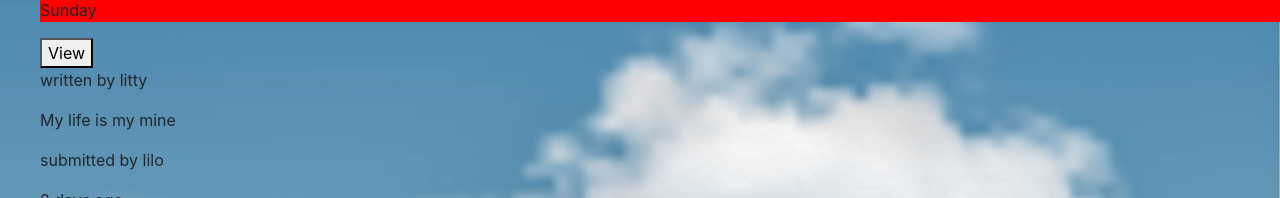
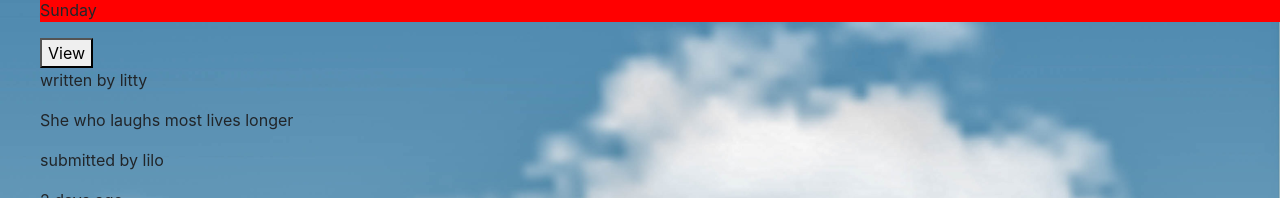
Before and after one commit to joyjoie/quotes, an Angular app in the folder quotes/: page / in a window 1280 px wide. Shown: the part 1691-1889 px from the top of the page. Built offline with nearby package versions, Linux system fonts and the light colour scheme.

Commit message:
array element modified

```diff
--- a/quotes/src/app/quote-description/quote-description.component.ts
+++ b/quotes/src/app/quote-description/quote-description.component.ts
@@ -15,7 +15,7 @@ export class QuoteDescriptionComponent implements OnInit {
      new Quote (4,'Thursday','Pizza melts hearts ',' written by ivy',new Date(2018,4,18),"submitted by lilo"),
      new Quote (5,'Friday','Walking everyday keeps you away from the doctor,maybe',' written by caro',new Date(2018,2,14),"submitted by lilo"),
      new Quote (6,'Saturday','Adventure,Lets :)',' written by abby',new Date(2018,11,14),"submitted by lilo"),
-     new Quote (7,'Sunday','My life is my mine',' written by litty',new Date(2019,0,10),"submitted by lilo"),
+     new Quote (7,'Sunday','She who laughs most lives longer',' written by litty',new Date(2019,0,10),"submitted by lilo"),
    ]
 
   toggleDetails(isComplete,index) {
```
